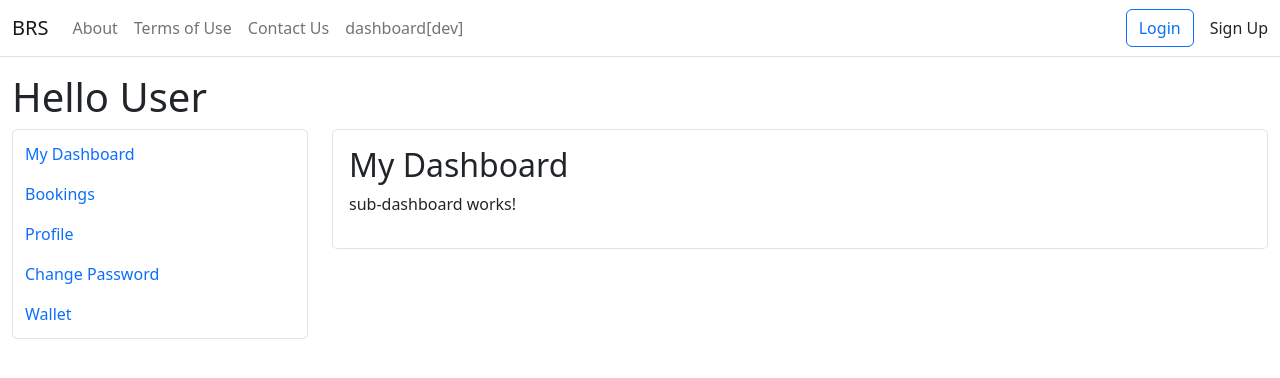
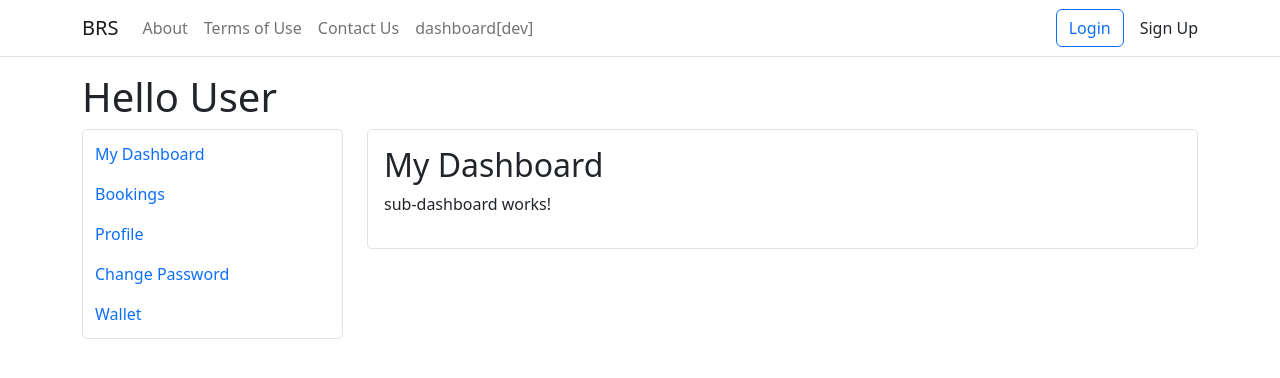
Before and after one commit to mdahmed-abdus/Bus-Reservation-System-FE, an Angular app: page /users/dashboard in a window 1280 px wide. Shown: the top 378 px of the page. Built offline with nearby package versions, Linux system fonts and the light colour scheme.

Commit message:
Add container styling

```diff
--- a/src/app/dashboard/dashboard.component.html
+++ b/src/app/dashboard/dashboard.component.html
@@ -1,5 +1,4 @@
-<!-- nav here -->
-<div class="container-fluid">
+<div class="container">
   <div class="row">
     <h1>Hello {{ user.fname || "User" }}</h1>
   </div>
--- a/src/app/navbar/navbar.component.html
+++ b/src/app/navbar/navbar.component.html
@@ -1,5 +1,5 @@
 <nav class="navbar navbar-expand-lg navbar-light mb-3 border-bottom">
-  <div class="container-fluid">
+  <div class="container-fluid container">
     <a class="navbar-brand" href="">BRS</a>
     <button
       class="navbar-toggler"
```
